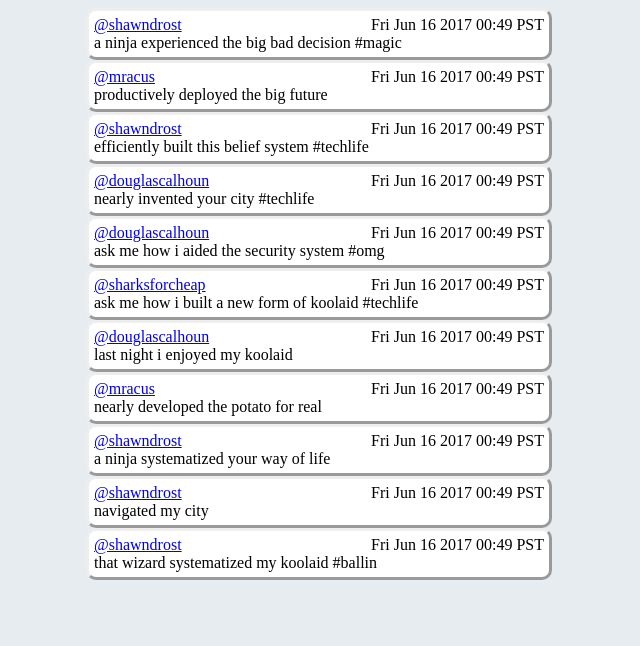
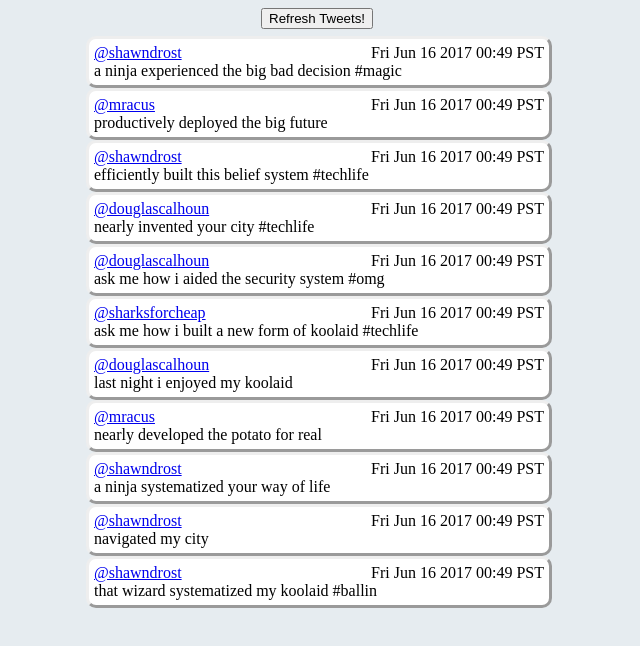
Before and after one commit to startupjen/twittler, a plain HTML site: page index.html in a window 1280 px wide. Shown: the whole page, without its empty margins (321-961 px from the left). Drawn offline with Linux system fonts and the light colour scheme.

Commit message:
Added button functionality to refresh tweets with latest stream info

```diff
--- a/index.html
+++ b/index.html
@@ -12,6 +12,12 @@
         var $body = $('body');
         $body.html();
 
+        var showAllTweets = '<div id="showAllTweets"><button type="button">Refresh Tweets!</button></div>';
+        $(showAllTweets).prependTo($body);
+        generateStreams();
+        //$('#showAllTweets').hide();
+
+        function generateStreams() {
           var index = streams.home.length - 1;
           while(index >= 0){
             var tweet = streams.home[index];
@@ -31,17 +37,20 @@
             $tweet.appendTo($body);
             index -= 1;
           }
+        }
 
-        $('.user').on('click',function() {
+        $(this).on('click','.user',function() {
           var $selectedUser = $(this).closest('.tweet').attr('class').split(' ')[1];
-          $('body').find('.tweet').filter(function(index,element) {
+          $body.find('.tweet').filter(function(index,element) {
             return !$(element).hasClass($selectedUser);
           }).remove();
+        });
 
-        })
-        //on click on the name, removes tweets that don't have
-        //that users name $(this).parent().attr('class').split(' ')[1];
-
+        $('#showAllTweets').on('click', function(event) {
+          //event.preventDefault();
+          $body.find('.tweet').remove();
+          generateStreams();
+        });
       });
 
     </script>
--- a/style.css
+++ b/style.css
@@ -1,5 +1,11 @@
 body {
     background-color: #e6ecf0;
+}
+
+#showAllTweets {
+    width: 116px;
+    margin: auto;
+    margin-bottom: 7px;
 }
 
 .tweet {
```
Lines whose indentation alone changed are shown as unchanged.
